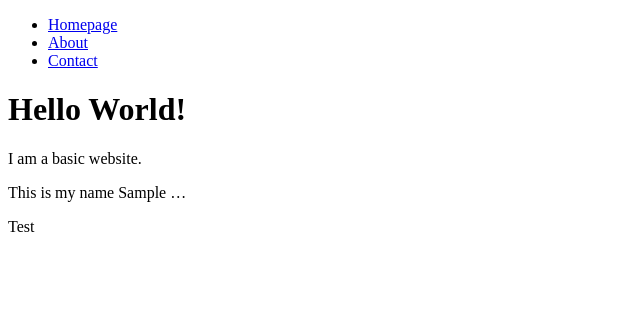
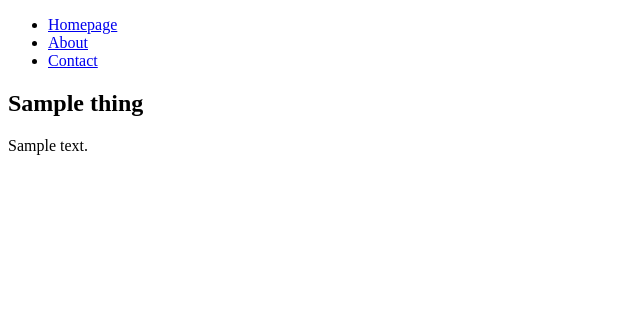
Before and after one commit to mragipaltuncu/hellowebapp, a Django app: template collection/templates/index.html in a window 1280 px wide. Shown: the top 330 px of the page, without its empty margins (0-640 px from the left). Run offline with Django 3.2, Linux system fonts and the light colour scheme; the template is opened without the code that fills it: most values are stand-ins (such as "Sample title", 1, 10 or a date in 2020).

Commit message:
nejust before item_detail

```diff
--- a/collection/templates/index.html
+++ b/collection/templates/index.html
@@ -4,9 +4,8 @@
 
 {% block title %} Homepage - {{block.super}} {% endblock %}
 {% block content%}
-	<h1>Hello World!</h1>
-	<p>I am a basic website. </p>
-
-    <p>This is my name {{ thing|truncatewords:1 }}</p>
-    <p>Test</p>
+	{% for thing in things  %}
+    <h2>{{ thing.name }}</h2>
+    <p>{{ thing.description }}</p>
+    {% endfor %}
 {% endblock %}
```
Also changed, not shown: collection/views.py (+3 -6 lines), collection/models.py (line endings or trailing spaces).
